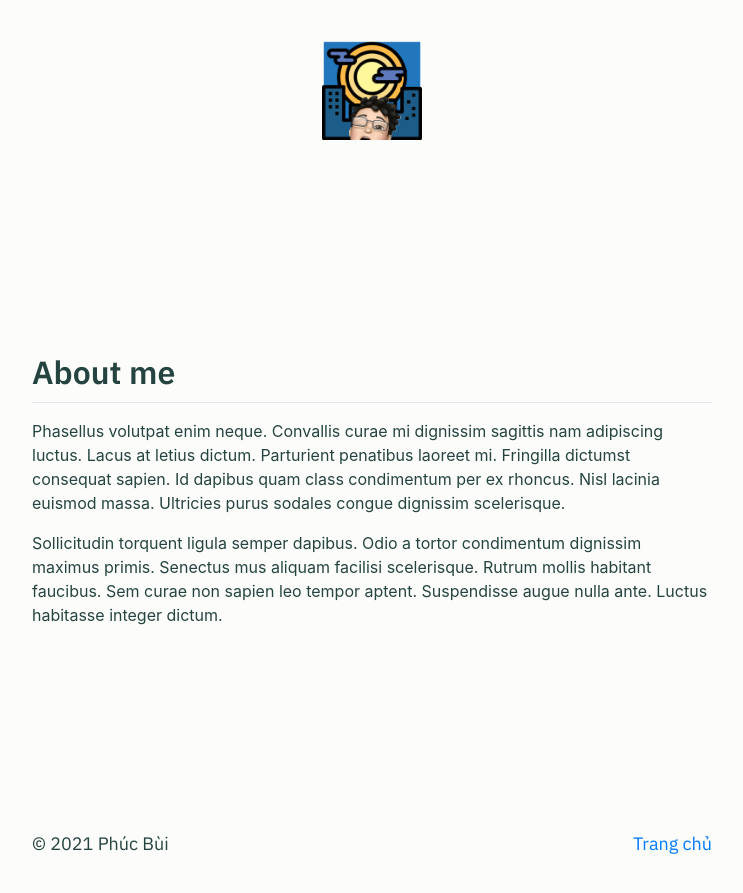
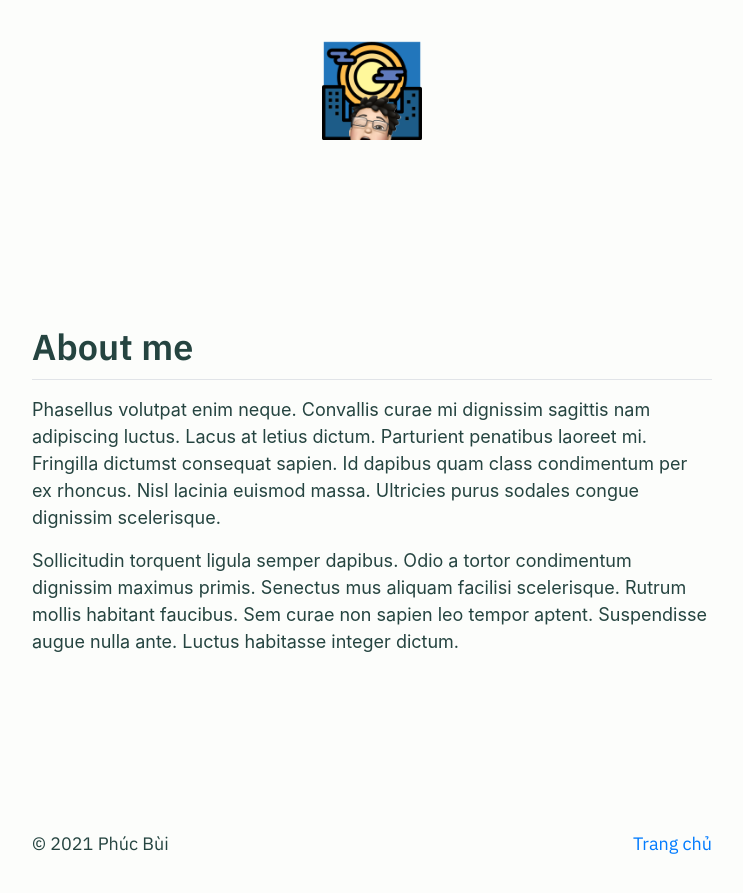
Before and after one commit to phucbm/phucbm, a Jekyll site: the page built from about.md, in a window 1280 px wide. Shown: the top 893 px of the page, without its empty margins (268-1011 px from the left). Built offline with Jekyll 4.4.1, drawn with Linux system fonts in a browser that asks for light colours.

Commit message:
:lipstick: Adjust font size

```diff
--- a/assets/css/markdown.css
+++ b/assets/css/markdown.css
@@ -33,7 +33,7 @@
     line-height:1.5;
     color:var(--md-body-color);
     font-family:-apple-system, BlinkMacSystemFont, Segoe UI, Helvetica, Arial, sans-serif, Apple Color Emoji, Segoe UI Emoji;
-    font-size:16px;
+    font-size:inherit;
     word-wrap:break-word;
 }
 
```
